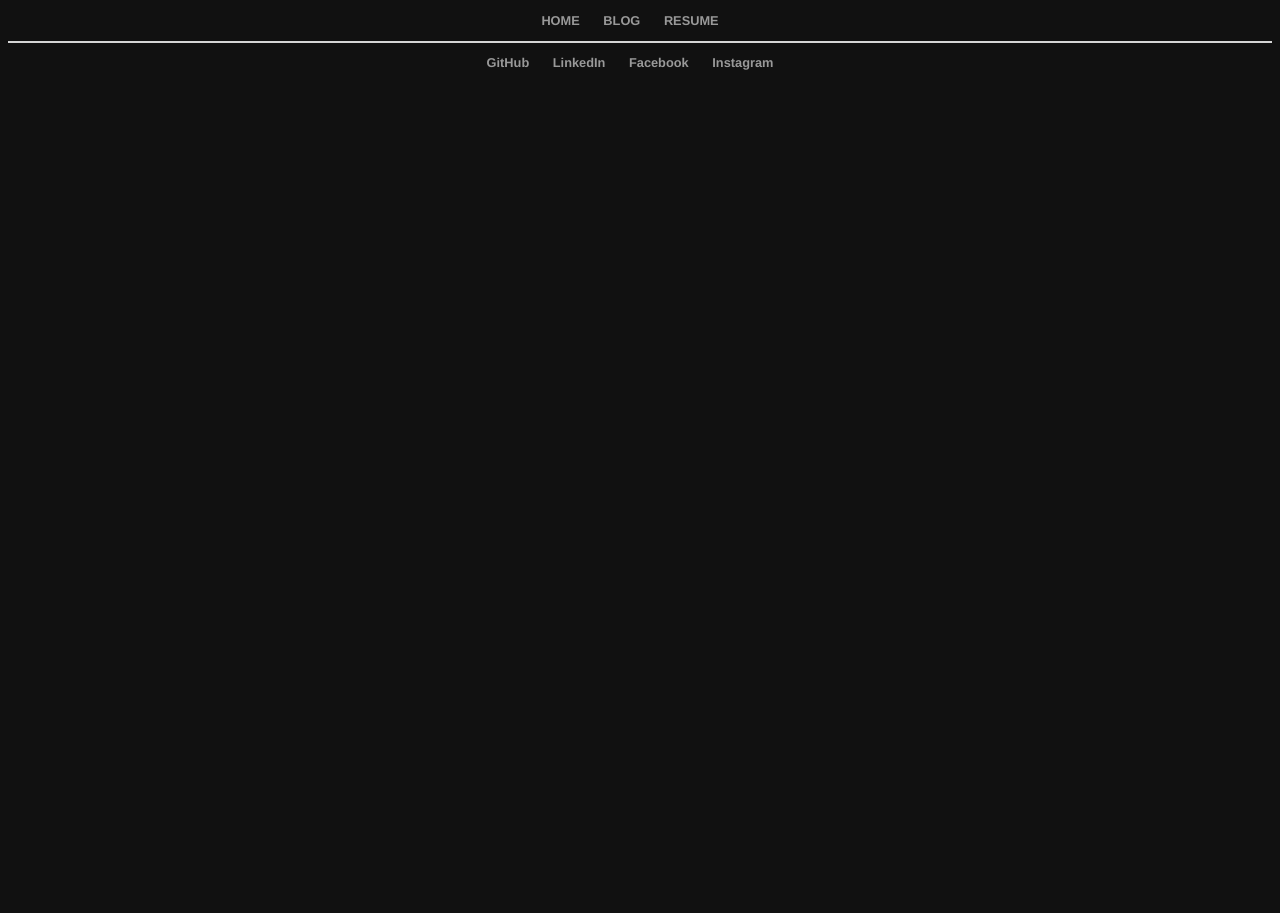
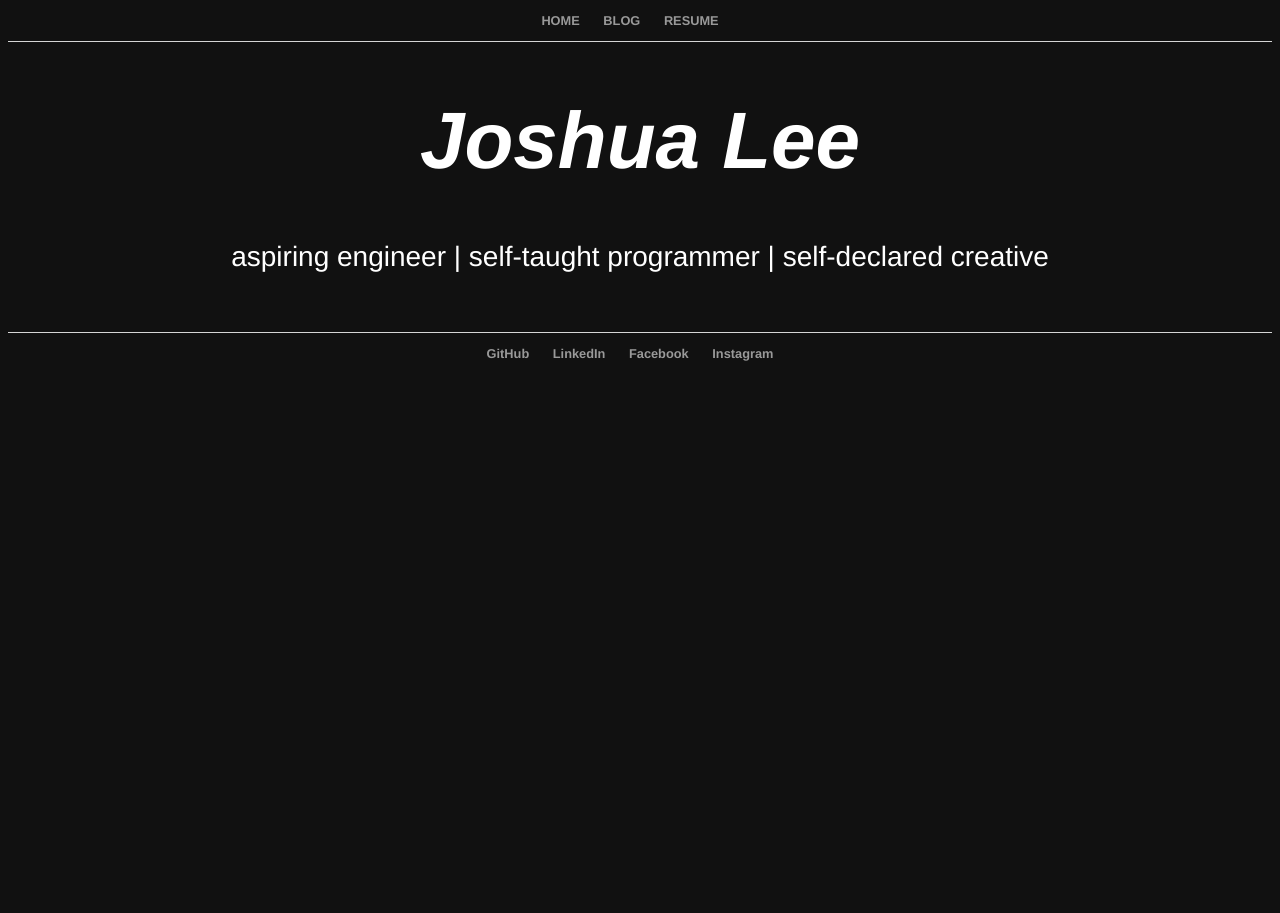
Before and after one commit to 1996leejoshua/1996leejoshua.github.io, a Jekyll site: the page built from resume/index.html, in a window 1280 px wide. Built offline with Jekyll 4.4.1, drawn with Linux system fonts in a browser that asks for light colours.

Commit message:
Update index.html

```diff
--- a/resume/index.html
+++ b/resume/index.html
@@ -2,3 +2,7 @@
 layout: default
 title: Resume
 ---
+<h1>Joshua Lee</h1>
+<h2>aspiring engineer | self-taught programmer | self-declared creative</h2>
+<!--<p align="center"><img src="https://user-images.githubusercontent.com/30760624/29992411-75e3d3e2-8f4f-11e7-8cba-0130f8281079.jpg"></p>-->
+<br><br>
```
